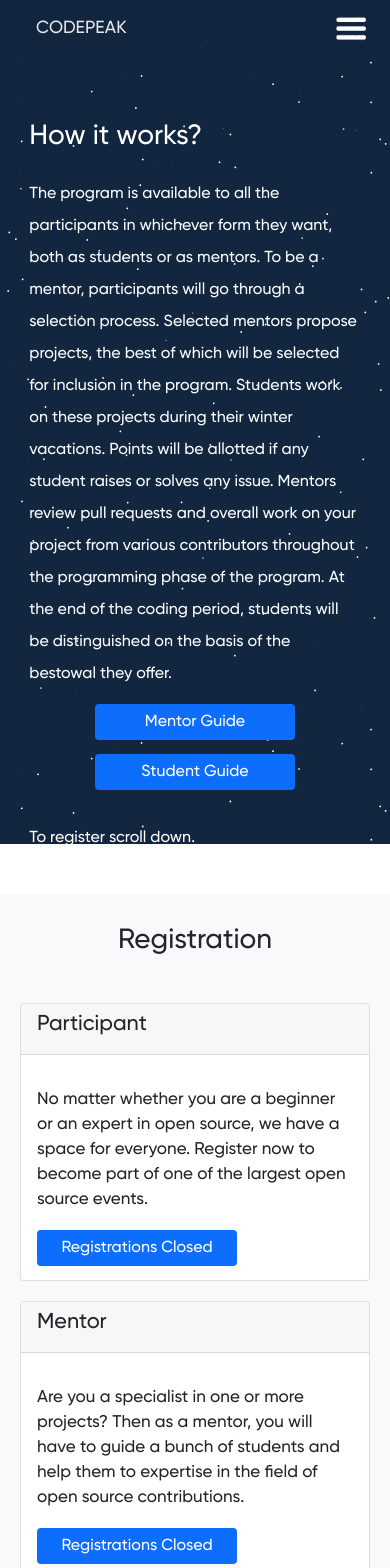
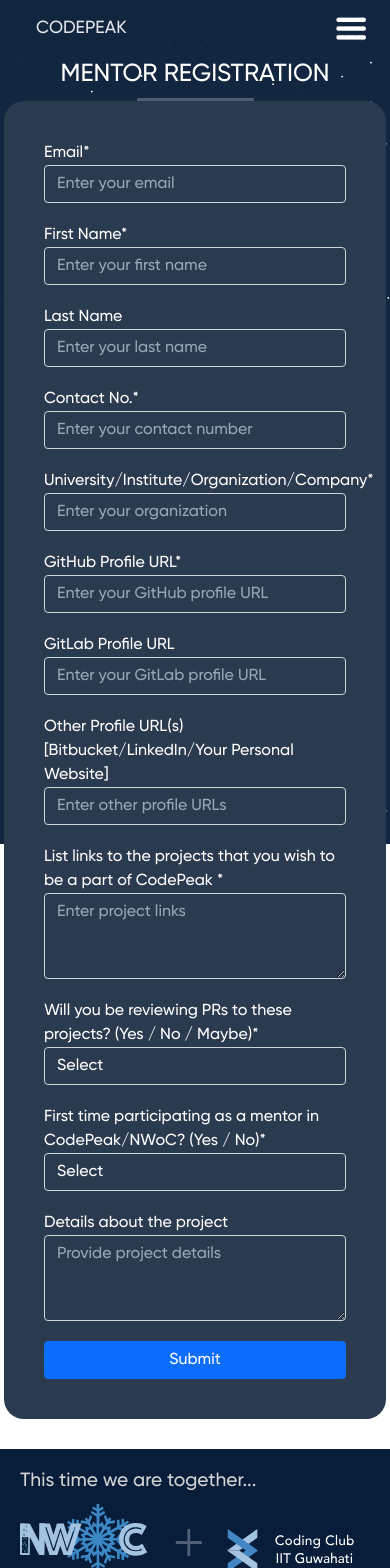
Before and after one commit to IITP-X-IITG/WoC-frontend, a React (Create React App) app: page /register/mentorRegistration in a window 390 px wide. Shown: the top 1568 px of the page. Built offline with nearby package versions, Linux system fonts and the light colour scheme.

Commit message:
made pages for /register/studentRegistration and /register/mentorRegistration

```diff
--- a/package.json
+++ b/package.json
@@ -16,7 +16,7 @@
     "bootstrap": "^5.1.1",
     "infinite-react-carousel": "^1.2.11",
     "mdbreact": "^5.1.0",
-    "react": "17.0.2",
+    "react": "^17.0.2",
     "react-aos": "^1.0.1",
     "react-bootstrap": "^2.0.0-rc.0",
     "react-countup": "^6.0.0",
--- a/src/App.js
+++ b/src/App.js
@@ -4,6 +4,8 @@ import Home from './pages/Home';
 import ScrollButton from './components/ScrollButton';
 import { Route, Switch, BrowserRouter } from 'react-router-dom';
 import Conduct from './pages/Conduct/Conduct.js';
+import StudentRegistration from './pages/StudentRegistration.js'
+import MentorRegistration from './pages/MentorRegistration.js'
 import LeaderboardMain from './pages/Leaderboard.js';
 import WeeklyBoard from './pages/Leaderboard_weekly';
 import WeeklySecond from './pages/Leaderboard_Weekly2';
@@ -22,6 +24,8 @@ function App() {
         <ScrollToTop />
         <Switch>
           <Route exact path="/" component={Home} />
+          <Route path="/register/studentRegistration" component={StudentRegistration} />
+          <Route path="/register/mentorRegistration" component={MentorRegistration} />
           <Route path="/register" component={Conduct} />
           <Route path="/leaderboard/weekly" component={WeeklyBoard} />
           <Route path="/leaderboard/weekly2" component={WeeklySecond} />
--- /dev/null
+++ b/src/components/Register/MentorForm.js
@@ -0,0 +1,85 @@
+import React, { Component } from 'react';
+import 'bootstrap/dist/css/bootstrap.min.css';
+import './register.css';
+export default function MentorForm() {
+    return (
+        <div className="form-container">
+            <form className="form">
+                <div className="input-field">
+                    <label>Email*</label>
+                    <input type="email" className="form-control" placeholder="Enter your email" required />
+                </div>
+
+                <div className="input-field">
+                    <label>First Name*</label>
+                    <input type="text" className="form-control" placeholder="Enter your first name" required />
+                </div>
+
+                <div className="input-field">
+                    <label>Last Name</label>
+                    <input type="text" className="form-control" placeholder="Enter your last name" />
+                </div>
+
+                <div className="input-field">
+                    <label>Contact No.*</label>
+                    <input type="tel" className="form-control" placeholder="Enter your contact number" required />
+                </div>
+
+                <div className="input-field">
+                    <label>University/Institute/Organization/Company*</label>
+                    <input type="text" className="form-control" placeholder="Enter your organization" required />
+                </div>
+
+                <div className="input-field">
+                    <label>GitHub Profile URL*</label>
+                    <input type="url" className="form-control" placeholder="Enter your GitHub profile URL" required />
+                </div>
+
+                <div className="input-field">
+                    <label>GitLab Profile URL</label>
+                    <input type="url" className="form-control" placeholder="Enter your GitLab profile URL" />
+                </div>
+
+                <div className="input-field">
+                    <label>Other Profile URL(s) [Bitbucket/LinkedIn/Your Personal Website]</label>
+                    <input type="url" className="form-control" placeholder="Enter other profile URLs" />
+                </div>
+
+                <div className="input-field">
+                    <label>List links to the projects that you wish to be a part of CodePeak *</label>
+                    <textarea className="form-control" rows="3" placeholder="Enter project links" required></textarea>
+                </div>
+
+                <div className="input-field">
+                    <label>Will you be reviewing PRs to these projects? (Yes / No / Maybe)*</label>
+                    <select className="form-control" required>
+                        <option value="">Select</option>
+                        <option value="Yes">Yes</option>
+                        <option value="No">No</option>
+                        <option value="Maybe">Maybe</option>
+                    </select>
+                </div>
+
+                <div className="input-field">
+                    <label>First time participating as a mentor in CodePeak/NWoC? (Yes / No)*</label>
+                    <select className="form-control" required>
+                        <option value="">Select</option>
+                        <option value="Yes">Yes</option>
+                        <option value="No">No</option>
+                    </select>
+                </div>
+
+                <div className="input-field">
+                    <label>Details about the project</label>
+                    <textarea className="form-control" rows="3" placeholder="Provide project details"></textarea>
+                </div>
+
+                <div className="button-container">
+                    <button type="submit" className="btn btn-primary">
+                        Submit
+                    </button>
+                </div>
+            </form>
+        </div>
+    );
+}
--- a/src/components/Register/RegisterSecondSection.js
+++ b/src/components/Register/RegisterSecondSection.js
@@ -3,6 +3,7 @@ import 'bootstrap/dist/css/bootstrap.min.css';
 import { useEffect } from 'react';
 import Aos from 'aos';
 import 'aos/dist/aos.css';
+import { NavLink } from "react-router-dom";
 function Card() {
     useEffect(() => {
         Aos.init({ duration: 800 });
@@ -27,16 +28,16 @@ function Card() {
                                     </p>
                                 </div>
                                 <div className="d-grid gap-2 col-6 mx-auto register-button">
-                                    <a
-                                        href="#"
-                                    >
+                                    <NavLink to = "/register/studentRegistration">
+
                                         <button
                                             className="btn btn-primary btn-apply btn-phone btn-tab my-2"
                                             type="button"
-                                        >
-                                            Registrations Closed
+                                            >
+                                            Register Here
                                         </button>
-                                    </a>
+
+                                    </NavLink>
                                 </div>
                             </div>
                         </div>
@@ -58,11 +59,12 @@ function Card() {
                                 </div>
                                 <div className="d-grid gap-2 col-6 mx-auto">
                                     {/* <a href="https://forms.gle/6qDeUDr6AVypRixB6" rel="noreferrer" target="blank"> */}
-                                    <a href='#'>
+                                    <NavLink to = "/register/mentorRegistration">
                                         <button className="btn btn-primary btn-apply my-2" type="button">
-                                            Registrations Closed
+                                            Register Here
                                         </button>
-                                    </a>
+                                    </NavLink>
+
                                 </div>
                             </div>
                         </div>
--- /dev/null
+++ b/src/components/Register/StudentForm.js
@@ -0,0 +1,70 @@
+import React, { Component } from 'react';
+import 'bootstrap/dist/css/bootstrap.min.css';
+import './register.css';
+export default function StudentForm() {
+    return (
+        <div className="form-container">
+            <form className="form">
+                <div className="input-field">
+                    <label>Email*</label>
+                    <input type="email" className="form-control" placeholder="Enter your email" required />
+                </div>
+
+                <div className="input-field">
+                    <label>First Name*</label>
+                    <input type="text" className="form-control" placeholder="Enter your first name" required />
+                </div>
+
+                <div className="input-field">
+                    <label>Last Name</label>
+                    <input type="text" className="form-control" placeholder="Enter your last name" />
+                </div>
+
+                <div className="input-field">
+                    <label>Contact No. (preferably Whatsapp)*</label>
+                    <input type="tel" className="form-control" placeholder="Enter your contact number" required />
+                </div>
+
+                <div className="input-field">
+                    <label>Email provided by your Institute</label>
+                    <input type="email" className="form-control" placeholder="Enter your work email" />
+                </div>
+
+                <div className="input-field">
+                    <label>University/Institute*</label>
+                    <input type="text" className="form-control" placeholder="Enter your institute" required />
+                </div>
+
+                <div className="input-field">
+                    <label>GitHub Profile URL*</label>
+                    <input type="url" className="form-control" placeholder="Enter your GitHub profile URL" required />
+                </div>
+
+                <div className="input-field">
+                    <label>GitLab Profile URL</label>
+                    <input type="url" className="form-control" placeholder="Enter your GitLab profile URL" />
+                </div>
+
+                <div className="input-field">
+                    <label>Other Profile URL(s) [Bitbucket/LinkedIn/Your Personal Website]</label>
+                    <input type="url" className="form-control" placeholder="Enter other profile URLs" />
+                </div>
+
+                <div className="input-field">
+                    <label>First time participating as a student in CodePeak/NWoC? (Yes / No)*</label>
+                    <select className="form-control" required>
+                        <option value="">Select</option>
+                        <option value="Yes">Yes</option>
+                        <option value="No">No</option>
+                    </select>
+                </div>
+
+                <div className="button-container">
+                    <button type="submit" className="btn btn-primary submit-button">
+                        Submit
+                    </button>
+                </div>
+            </form>
+        </div>
+    );
+}
--- /dev/null
+++ b/src/components/Register/register.css
@@ -0,0 +1,49 @@
+.form-container{
+    background-color: #2a3b50;
+    width: 50%;
+    margin: auto;
+    padding-bottom: 5px;
+    margin-bottom: 30px;
+    border-radius: 20px;
+    padding: 40px;
+
+}
+
+.input-field{
+    margin-bottom: 20px;
+}
+
+.input-field input, .input-field select, .input-field textarea{
+    background-color: #2a3b50;
+    display: block;
+    width: 100%;
+    color: white;
+}
+.input-field input::placeholder,.input-field select::placeholder ,.input-field textarea::placeholder{
+    color: #99a7b9;
+}
+
+.input-field input:focus ,.input-field select:focus, .input-field textarea:focus{
+    background-color: #394c62;
+    color: white;
+}
+
+.input-field label{
+    text-align: left;
+    color: white;
+    display: block;
+}
+
+.button-container{
+    display: grid;
+}
+
+
+
+
+
+@media screen and (max-width: 991px){
+    .form-container{
+        width: 98%;
+    }
+}
--- /dev/null
+++ b/src/pages/MentorRegistration.js
@@ -0,0 +1,31 @@
+import React from 'react';
+import Navigation from '../components/Navigation';
+import AnimatedBG from '../components/Animatedbg';
+import Footer from '../components/footer';
+import MentorForm from '../components/Register/MentorForm'
+import '../components/Register/register.css'
+import Aos from 'aos';
+import 'aos/dist/aos.css';
+
+
+export default function Team() {
+    React.useEffect(() => {
+        Aos.init({ duration: 800 });
+    }, []);
+    return (
+        <div>
+            <AnimatedBG />
+            <Navigation />
+            <div className="slider">
+                <h2 data-aos="zoom-in" data-aos-once="true">
+                    MENTOR REGISTRATION
+                </h2>
+                <hr />
+            </div>
+
+                <MentorForm/>
+
+            <Footer />
+        </div>
+    );
+}
--- /dev/null
+++ b/src/pages/StudentRegistration.js
@@ -0,0 +1,30 @@
+import React from 'react';
+import Navigation from '../components/Navigation';
+import AnimatedBG from '../components/Animatedbg';
+import Footer from '../components/footer';
+import MentorForm from '../components/Register/StudentForm'
+import '../components/Register/register.css'
+import Aos from 'aos';
+import 'aos/dist/aos.css';
+
+
+export default function Team() {
+    React.useEffect(() => {
+        Aos.init({ duration: 800 });
+    }, []);
+    return (
+        <div>
+            <AnimatedBG />
+            <Navigation />
+            <div className="slider">
+                <h2 data-aos="zoom-in" data-aos-once="true">
+                    STUDENT REGISTRATION
+                </h2>
+                <hr />
+            </div>
+
+                <MentorForm/>
+            <Footer />
+        </div>
+    );
+}
```
Also changed, not shown: src/components/Register/card.js (added), 1 other file (tests, documents, lock files or other folders).
